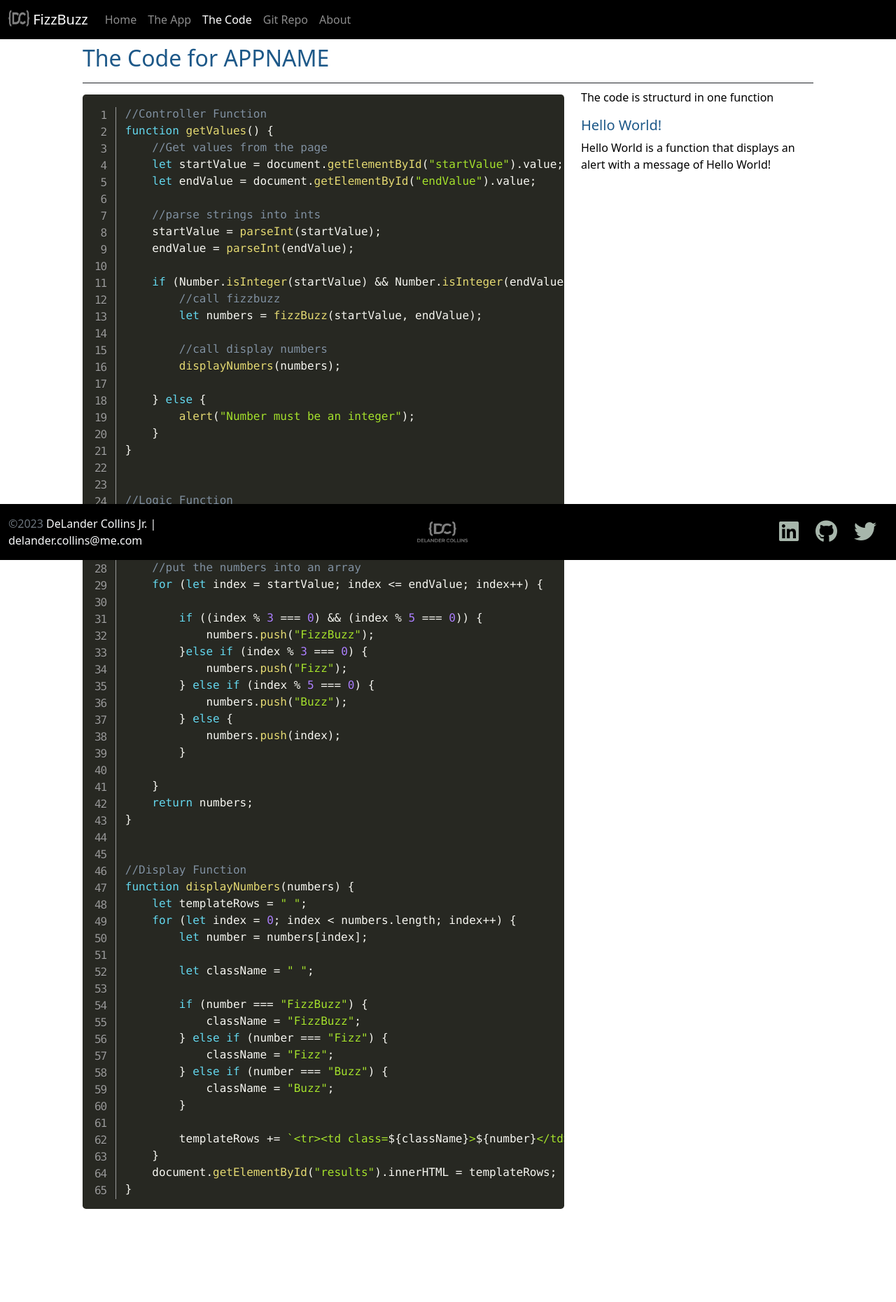
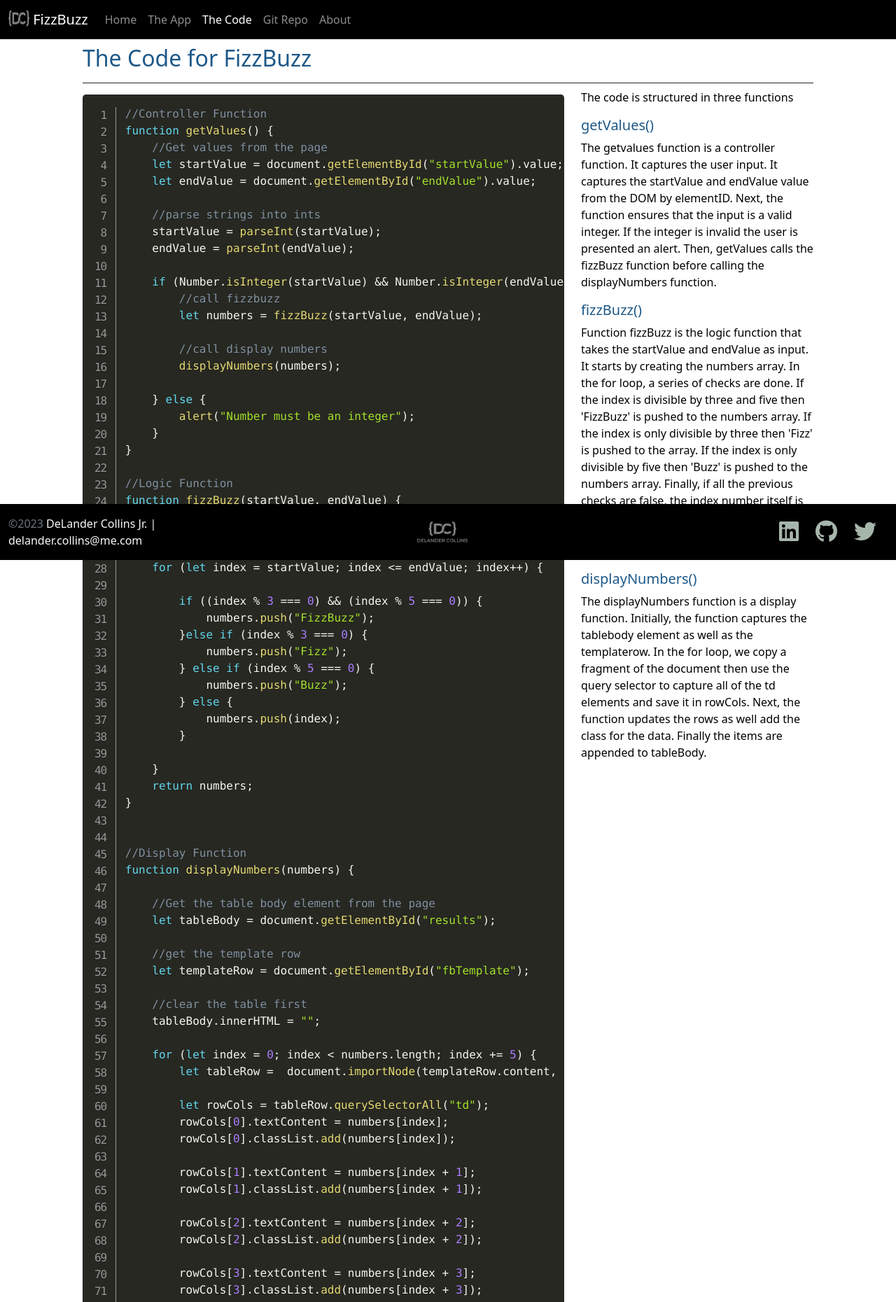
Before and after one commit to bmore0fm3/FizzBuzz, a plain HTML site: page code.html in a window 1280 px wide. Shown: the top 1860 px of the page at 70% size. Drawn offline with nearby package versions, Linux system fonts and the light colour scheme.

Commit message:
fizzBuzz updates
Added html template, updated javascript function to use template from html instead of template string literals. Updated the code page.

```diff
--- a/code.html
+++ b/code.html
@@ -58,7 +58,7 @@
     <!-- === Main Section === -->
     <main class="flex-shrink-0">
         <div class="container py-5 px-5">
-            <h2 class="border-1 border-bottom border-dark py-3">The Code for APPNAME</h2>
+            <h2 class="border-1 border-bottom border-dark py-3">The Code for FizzBuzz</h2>
             <div class="row row-cols-1 row-cols-md-lg-2">
                 <div class="col-lg-8">
                     <pre class="line-numbers">
@@ -85,7 +85,6 @@ function getValues() {
                                 }
                             }
 
-
                             //Logic Function
                             function fizzBuzz(startValue, endValue) {
                                 let numbers = [];
@@ -110,32 +109,69 @@ function fizzBuzz(startValue, endValue) {
 
                             //Display Function
                             function displayNumbers(numbers) {
-    let templateRows = " ";
-    for (let index = 0; index < numbers.length; index++) {
-        let number = numbers[index];
 
-        let className = " ";
+                                //Get the table body element from the page
+                                let tableBody = document.getElementById("results");
 
-        if (number === "FizzBuzz") {
-            className = "FizzBuzz";
-        } else if (number === "Fizz") {
-            className = "Fizz";
-        } else if (number === "Buzz") {
-            className = "Buzz";
+                                //get the template row
+                                let templateRow = document.getElementById("fbTemplate");
+
+                                //clear the table first
+                                tableBody.innerHTML = "";
+
+                                for (let index = 0; index < numbers.length; index += 5) {
+                                    let tableRow =  document.importNode(templateRow.content, true);
+
+                                    let rowCols = tableRow.querySelectorAll("td");
+                                    rowCols[0].textContent = numbers[index];
+                                    rowCols[0].classList.add(numbers[index]);
+
+                                    rowCols[1].textContent = numbers[index + 1];
+                                    rowCols[1].classList.add(numbers[index + 1]);
+
+                                    rowCols[2].textContent = numbers[index + 2];
+                                    rowCols[2].classList.add(numbers[index + 2]);
+
+                                    rowCols[3].textContent = numbers[index + 3];
+                                    rowCols[3].classList.add(numbers[index + 3]);
+
+                                    rowCols[4].textContent = numbers[index + 4];
+                                    rowCols[4].classList.add(numbers[index + 4]);
+
+                                    tableBody.appendChild(tableRow);
+
                                 }
-
-        templateRows += `&lt;tr>&lt;td class=${className}>${number}&lt;/td>&lt;/tr>`
-    }
-    document.getElementById("results").innerHTML = templateRows;
                             }
                         </code>
                     </pre>
                 </div>
                 <div class="col-lg-4">
-                    <p> The code is structurd in one function</p>
-                    <h5>Hello World!</h5>
-                    <p>Hello World is a function that displays an alert with a message of Hello World!</p>
+                    <p> The code is structured in three functions</p>
+                    <h5>getValues()</h5>
+                    <p>
+                        The getvalues function is a controller function. It captures the user input. It captures the startValue and endValue value from the
+                        DOM by elementID. Next, the function ensures that the input is a valid integer. If the integer is invalid the user is
+                        presented an alert. Then, getValues calls the fizzBuzz function before calling the displayNumbers function.
+                    </p>
+
+                    <h5>fizzBuzz()</h5>
+                    <p>
+                        Function fizzBuzz is the logic function that takes the startValue and endValue as input. It starts by creating the numbers
+                        array. In the for loop, a series of checks are done. If the index is divisible by three and five then 'FizzBuzz' is pushed
+                        to the numbers array. If the index is only divisible by three then 'Fizz' is pushed to the array. If the index is only divisible
+                        by five then 'Buzz' is pushed to the numbers array. Finally, if all the previous checks are false, the index number itself is
+                        pushed to the numbers array. The numbers array is then passed back to the calling function.
+                    </p>
+
+                    <h5>displayNumbers()</h5>
+                    <p>
+                        The displayNumbers function is a display function. Initially, the function captures the tablebody element as well as the
+                        templaterow. In the for loop, we copy a fragment of the document then use the query selector to capture all of the td elements
+                        and save it in rowCols. Next, the function updates the rows as well add the class for the data. Finally the items are appended
+                        to tableBody.
+                    </p>
                 </div>
+
             </div>
         </div>
     </main>
```
Also changed, not shown: app.html (+13 -0 lines), js/site.js (+47 -15 lines). Lines whose indentation alone changed are shown as unchanged.
